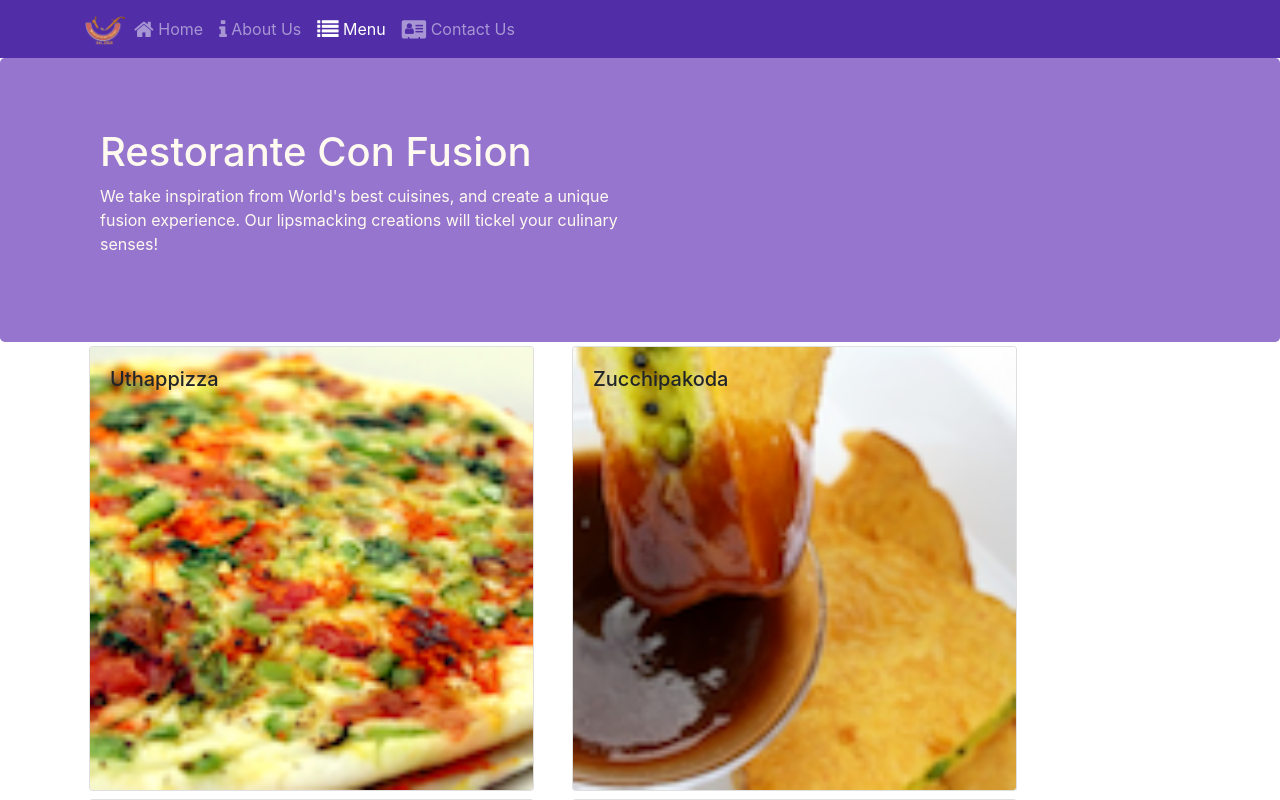
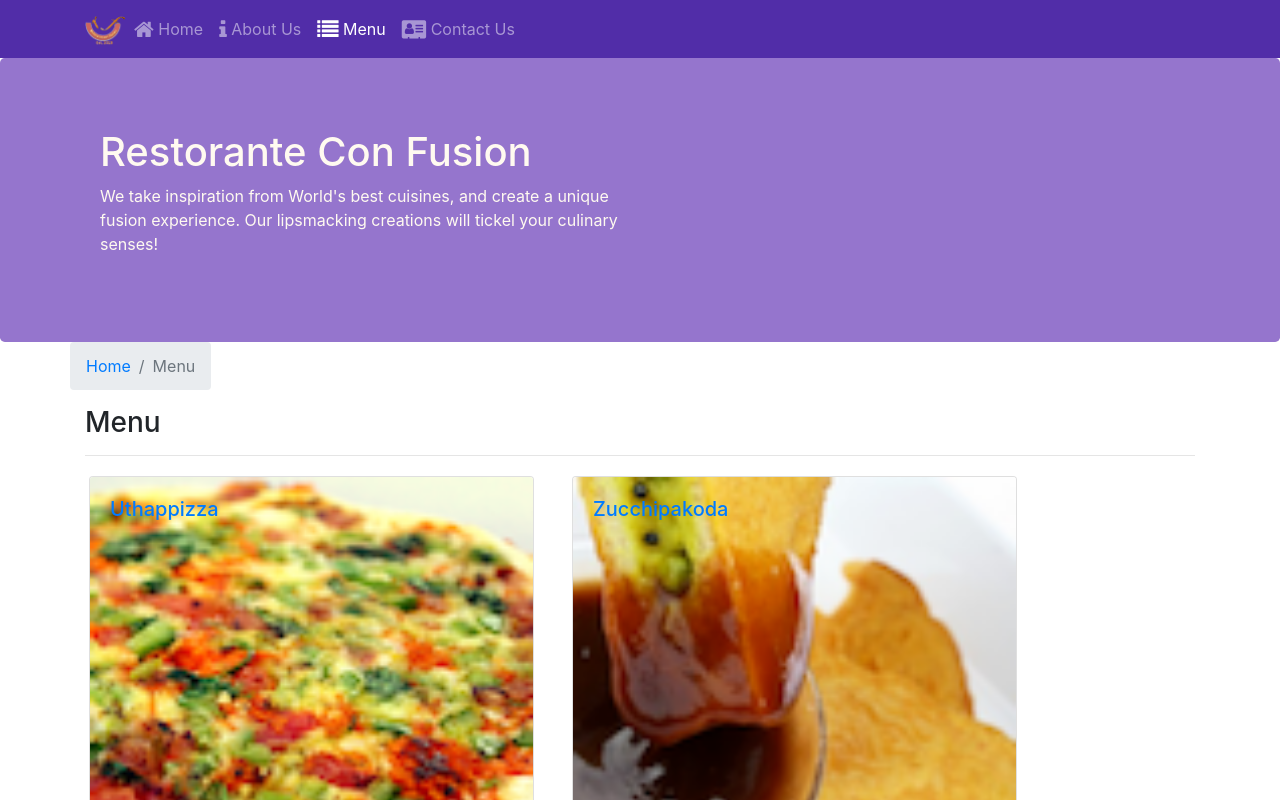
Before and after one commit to akhiltambi/confusion, a React (Create React App) app: page /menu in a window 1280 px wide. Shown: the top 800 px of the page. Built offline with nearby package versions, Linux system fonts and the light colour scheme.

Commit message:
Single page part 2

```diff
--- a/src/components/ContactComponent.js
+++ b/src/components/ContactComponent.js
@@ -1,8 +1,20 @@
 import React from 'react';
+import { Breadcrumb, BreadcrumbItem} from 'reactstrap';
+import { Link } from 'react-router-dom'
 
 function Contact(props) {
     return(
         <div className="container">
+            <div className="row">
+                <Breadcrumb>
+                    <BreadcrumbItem><Link to="/home">Home</Link></BreadcrumbItem>
+                    <BreadcrumbItem active>Contat Us</BreadcrumbItem>
+                </Breadcrumb>
+                <div className="col-12">
+                    <h3>Contact Us</h3>
+                    <hr />
+                </div>
+            </div>
             <div className="row row-content">
                 <div className="col-12">
                 <h3>Location Information</h3>
--- a/src/components/DishdetailComponent.js
+++ b/src/components/DishdetailComponent.js
@@ -1,5 +1,6 @@
 import React from 'react';
-import { Card, CardImg, CardText, CardBody, CardTitle } from 'reactstrap';
+import { Card, CardImg, CardText, CardBody, CardTitle, Breadcrumb, BreadcrumbItem } from 'reactstrap';
+import { Link } from 'react-router-dom'
 
 function RenderDish({ dish }) {
     if (dish !== null) {
@@ -58,13 +59,24 @@
     }
 }
 
-const DishDetail = ({ dish }) => {
+const DishDetail = ({ dish, comments }) => {
     if (dish != null) {
         return (
             <div className="container">
                 <div className="row">
+                    <Breadcrumb>
+                        <BreadcrumbItem><Link to="/home">Home</Link></BreadcrumbItem>
+                        <BreadcrumbItem><Link to="/menu">Menu</Link></BreadcrumbItem>
+                        <BreadcrumbItem active>{dish.name}</BreadcrumbItem>
+                    </Breadcrumb>
+                    <div className="col-12">
+                        <h3>{dish.name}</h3>
+                        <hr />
+                    </div>
+                </div>
+                <div className="row">
                     <RenderDish dish={dish} />
-                    <RenderComments comments={dish.comments} />
+                    <RenderComments comments={comments} />
                 </div>
             </div>
         );
--- a/src/components/MainComponent.js
+++ b/src/components/MainComponent.js
@@ -37,12 +37,25 @@
             );
         };
 
+        const DishWithId = ({match}) => {
+            return (
+                <DishDetail
+                    dish={this.state.dishes.filter((dish)=> {
+                        return dish.id === parseInt(match.params.dishId, 10)
+                    })[0]}
+                    comments={this.state.comments.filter((comment)=>comment.dishId === parseInt(match.params.dishId, 10))}>
+                </DishDetail>
+            );
+
+        }
+
         return (
             <div>
                 <Header />
                 <Switch>
                     <Route path="/home" component={HomePage} />
                     <Route exact path="/menu" component={() => <Menu dishes={this.state.dishes} />} />
+                    <Route path="/menu/:dishId" component={DishWithId} />
                     <Route exact path="/contactus" component={Contact} />
                     <Redirect to="/home" />
                 </Switch>
--- a/src/components/MenuComponent.js
+++ b/src/components/MenuComponent.js
@@ -1,13 +1,16 @@
 import React from 'react';
-import { Card, CardImg, CardImgOverlay, CardTitle } from 'reactstrap';
+import { Card, CardImg, CardImgOverlay, CardTitle, Breadcrumb, BreadcrumbItem } from 'reactstrap';
+import { Link } from 'react-router-dom';
 
-function RenderMenuItem({ dish, onClick }) {
+function RenderMenuItem({ dish }) {
     return (
-        <Card onClick={() => onClick(dish.id)}>
-            <CardImg width="100%" src={dish.image} alt={dish.name} />
-            <CardImgOverlay>
-                <CardTitle>{dish.name}</CardTitle>
-            </CardImgOverlay>
+        <Card>
+            <Link to={`/menu/${dish.id}`}>
+                <CardImg width="100%" src={dish.image} alt={dish.name} />
+                <CardImgOverlay>
+                    <CardTitle>{dish.name}</CardTitle>
+                </CardImgOverlay>
+            </Link>
         </Card>
     );
 }
@@ -25,6 +28,16 @@
     return (
         <div className="container">
             <div className="row">
+                <Breadcrumb>
+                    <BreadcrumbItem><Link to="/home">Home</Link></BreadcrumbItem>
+                    <BreadcrumbItem active>Menu</BreadcrumbItem>
+                </Breadcrumb>
+                <div className="col-12">
+                    <h3>Menu</h3>
+                    <hr />
+                </div>
+            </div>
+            <div className="row">
                 {menu}
             </div>
         </div>
```
